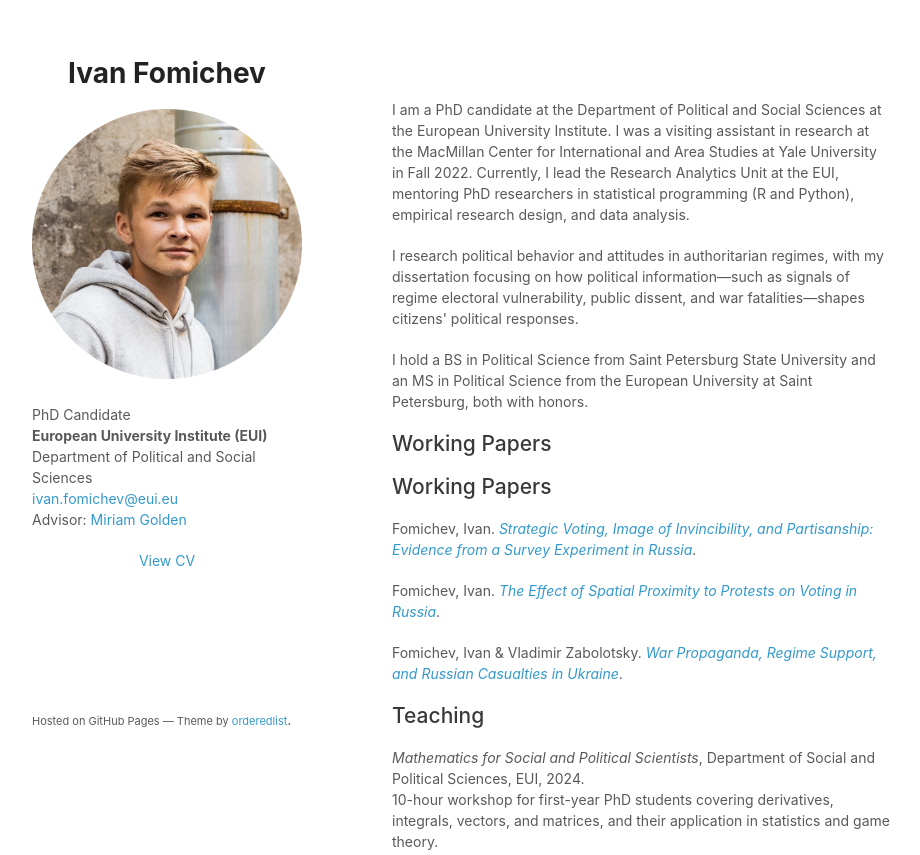
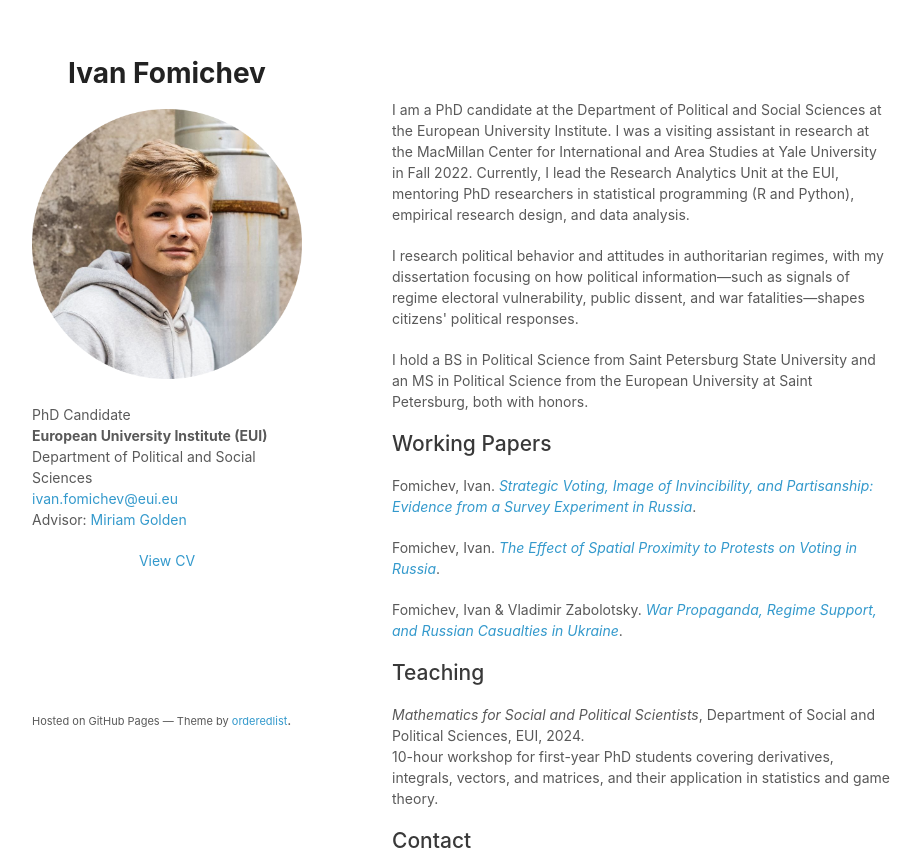
Before and after one commit to IAFomichev/IAFomichev.github.io, a plain HTML site: page index.html in a window 1280 px wide. Shown: the top 855 px of the page, without its empty margins (178-1098 px from the left). Drawn offline with Linux system fonts and the light colour scheme.

Commit message:
Update index.html

```diff
--- a/index.html
+++ b/index.html
@@ -42,7 +42,6 @@
         <p>I hold a BS in Political Science from Saint Petersburg State University and an MS in Political Science from the European University at Saint Petersburg, both with honors.</p>
 
         <h2>Working Papers</h2>
-        <h2>Working Papers</h2>
         <p>Fomichev, Ivan. <i><a href="docs/fomichev_strategic_voting.pdf" target="_blank">Strategic Voting, Image of Invincibility, and Partisanship: Evidence from a Survey Experiment in Russia</a></i>.</p>
         <p>Fomichev, Ivan. <i><a href="docs/fomichev_protests_voting.pdf" target="_blank">The Effect of Spatial Proximity to Protests on Voting in Russia</a></i>.</p>
         <p>Fomichev, Ivan & Vladimir Zabolotsky. <i><a href="docs/fomichev_war_propaganda.pdf" target="_blank">War Propaganda, Regime Support, and Russian Casualties in Ukraine</a></i>.</p>
```
